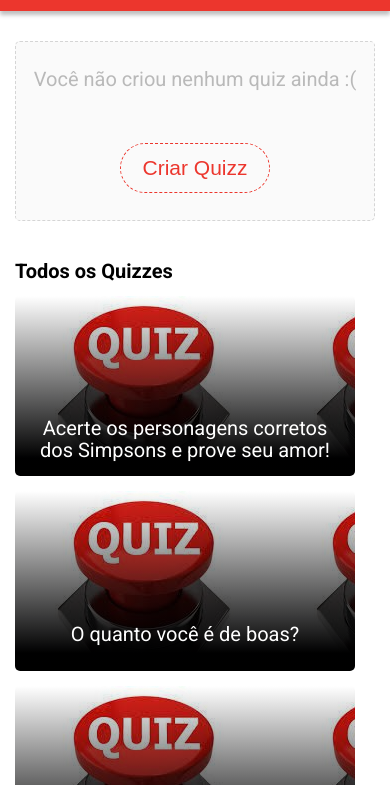
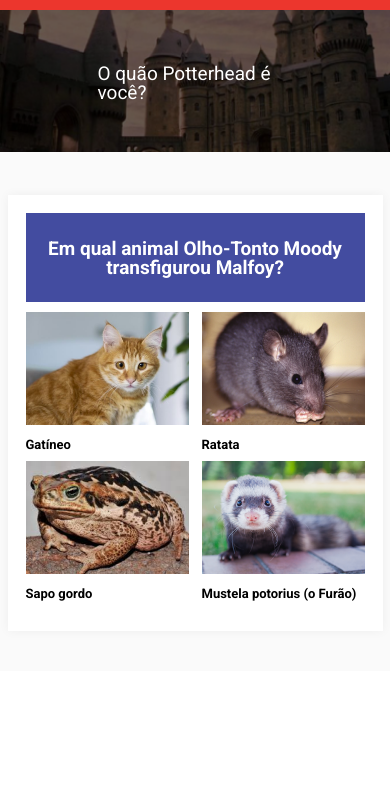
Before and after one commit to samervalente/projeto6-BuzzQuizz, a plain HTML site: page index.html in a window 390 px wide. Shown: the part 59-844 px from the top of the page. Drawn offline with Linux system fonts and the light colour scheme; a web font is replaced by a local one.

Commit message:
layout página 2

```diff
--- a/css/media.css
+++ b/css/media.css
@@ -1,11 +1,37 @@
-@media (max-width:390px){
-
-  .container{
-      margin: 30px 15px;
+@media (max-width: 390px) {
+  .container {
+    margin: 30px 15px;
   }
 
-  .quizzes-todos .quizz:last-child{
-      margin-bottom:70px;
+  .quizzes-todos .quizz:last-child {
+    margin-bottom: 70px;
+  }
+}
+
+@media (max-width: 1100px) {
+  .pagina-quizz .imagem-superior > img {
+    height: 142px;
+  }
+  .pagina-quizz .imagem-superior > h1 {
+    font-size: 19px;
+  }
+  .quizz-box {
+    width: 375px;
+    height: 436px;
+    padding: 18px;
   }
 
+  .quizz-box > h2 {
+    height: 89px;
+    font-size: 19px;
+  }
+
+  .quizz-box > div > figure > img {
+    width: 163px;
+    height: 113px;
+    margin: 10px 0 10px 0;
+  }
+  .quizz-box > div > figure > figcaption {
+    font-size: 13px;
+  }
 }
--- a/css/style.css
+++ b/css/style.css
@@ -1,102 +1,187 @@
-*{
-    box-sizing: border-box;
+* {
+  box-sizing: border-box;
 }
 
-
-header div{
-   display:flex;
-   align-items:center;
-   justify-content:center;
-   width:100%;
-   height:70px;
-   background-color:#EC362D;
-   box-shadow:0px 4px 4px rgba(0, 0, 0, 0.25);
+header div {
+  display: flex;
+  align-items: center;
+  justify-content: center;
+  width: 100%;
+  height: 70px;
+  background-color: #ec362d;
+  box-shadow: 0px 4px 4px rgba(0, 0, 0, 0.25);
+  position: fixed;
+  top: 0;
+  left: 0;
 }
 
-header h1{
-    color:white;
-    font-size:37px;
-    font-weight: bold;
-    font-family:'Roboto','sans-serif';;
+header h1 {
+  color: white;
+  font-size: 37px;
+  font-weight: bold;
+  font-family: "Roboto", "sans-serif";
 }
 
-.container{
-    max-width:1050px;
-    margin: 55px auto;
-    font-family:'Roboto','sans-serif';;
+.container {
+  max-width: 1050px;
+  margin: 55px auto;
+  font-family: "Roboto", "sans-serif";
+  margin-top: 69px;
 }
 
- .quizzes-usuario{
-    width:100%;
-    border:1px dashed #D5D5D5;
-    height:180px;
-    border-radius:5px;
-    display:flex;
-    flex-direction:column;
-    align-items:center;
-    justify-content:space-around;
-    background-color:#FAFAFA;
-    margin-bottom:40px;
+.quizzes-usuario {
+  width: 100%;
+  border: 1px dashed #d5d5d5;
+  height: 180px;
+  border-radius: 5px;
+  display: flex;
+  flex-direction: column;
+  align-items: center;
+  justify-content: space-around;
+  background-color: #fafafa;
+  margin-bottom: 40px;
 }
 
-.quizzes-usuario p{
-    color:#B9B9B9;
-    font-size:20px;
+.quizzes-usuario p {
+  color: #b9b9b9;
+  font-size: 20px;
 }
 
-.container button{
- color: #EC362D;
- border-radius:50px;
- width:150px;
- height:50px;
- border: 1px dashed #EC362D;
- background-color:#FAFAFA;
- cursor:pointer;
- font-size:21px;
- font-weight:normal;
+.container button {
+  color: #ec362d;
+  border-radius: 50px;
+  width: 150px;
+  height: 50px;
+  border: 1px dashed #ec362d;
+  background-color: #fafafa;
+  cursor: pointer;
+  font-size: 21px;
+  font-weight: normal;
 }
 
-.container button:hover{
-    background-color:rgba(240, 234, 234, 0.795);
-    transition:0.6s;
+.container button:hover {
+  background-color: rgba(240, 234, 234, 0.795);
+  transition: 0.6s;
 }
 
-.quizzes-todos h4{
-    font-weight:bold;
-    font-size:20px;
+.quizzes-todos h4 {
+  font-weight: bold;
+  font-size: 20px;
 }
 
-.quizzes{
-    width:100%;
-    height:100%;
-    display:flex;
-    flex-wrap:wrap;
-    justify-content:space-between;
-    align-items:center;
-
+.quizzes {
+  width: 100%;
+  height: 100%;
+  display: flex;
+  flex-wrap: wrap;
+  justify-content: space-between;
+  align-items: center;
 }
 
-.quizz{
-    width:340px;
-    height:180px;
-    background:linear-gradient(180deg, rgba(224, 224, 33, 0) 0%, rgba(0,0,0.5) 90%,
-    #000000 100%), url('../src/images/teste.jpeg');
-    border-radius:5px;
-    margin-top:15px;
-    position:relative;
-    text-align:center;
-    display:flex;
-    align-items:flex-end;
-    justify-content:center;
+.quizz {
+  width: 340px;
+  height: 180px;
+  background: linear-gradient(
+      180deg,
+      rgba(224, 224, 33, 0) 0%,
+      rgba(0, 0, 0.5) 90%,
+      #000000 100%
+    ),
+    url("../src/images/teste.jpeg");
+  border-radius: 5px;
+  margin-top: 15px;
+  position: relative;
+  text-align: center;
+  display: flex;
+  align-items: flex-end;
+  justify-content: center;
 }
 
-.titulo-quizz{
-    color:white;
-    font-size:20px;
-    line-height:22px;
-    font-weight:400;
-    margin: 0px 10px 10px 10px;
-    display:flex;
-    align-items:center;
-    min-height:54px;
+.titulo-quizz {
+  color: white;
+  font-size: 20px;
+  line-height: 22px;
+  font-weight: 400;
+  margin: 0px 10px 10px 10px;
+  display: flex;
+  align-items: center;
+  min-height: 54px;
 }
+
+.esconder {
+  display: none;
+}
+
+.pagina-quizz {
+  background-color: #fafafa;
+  font-family: "Roboto", sans-serif;
+  display: flex;
+  flex-direction: column;
+  justify-content: center;
+  align-items: center;
+}
+
+.pagina-quizz .imagem-superior > img {
+  width: 100%;
+  height: 227px;
+  object-fit: cover;
+  background: linear-gradient(0deg, rgba(0, 0, 0, 0.6), rgba(0, 0, 0, 0.6)),
+    url("../src/images/Rectangle\ 34.png");
+}
+
+.pagina-quizz .imagem-superior {
+  position: relative;
+  width: 100%;
+  height: auto;
+  margin-top: 69px;
+}
+
+.pagina-quizz .imagem-superior > h1 {
+  position: absolute;
+  top: 50%;
+  left: 50%;
+  transform: translate(-50%, -50%);
+  color: #ffffff;
+  font-size: 39px;
+}
+
+.quizz-box {
+  width: 756px;
+  height: 676px;
+  padding: 35px;
+  background-color: #ffffff;
+  box-shadow: 0px 0px 10px rgba(0, 0, 0, 0.05);
+  margin-top: 40px;
+  margin-bottom: 40px;
+}
+
+.quizz-box > h2 {
+  width: 100%;
+  height: 138px;
+  background-color: #434ca0;
+  color: #ffffff;
+  font-weight: bold;
+  font-size: 23px;
+  display: flex;
+  align-items: center;
+  justify-content: center;
+  text-align: center;
+}
+
+.quizz-box > div {
+  display: flex;
+  flex-wrap: wrap;
+  justify-content: space-between;
+}
+
+.quizz-box > div > figure > img {
+  width: 320px;
+  height: 175px;
+  object-fit: cover;
+  margin: 20px 0 10px 0;
+}
+.quizz-box > div > figure > figcaption {
+  font-size: 20px;
+  font-weight: bold;
+  color: #000000;
+}
--- a/index.html
+++ b/index.html
@@ -1,30 +1,31 @@
 <!DOCTYPE html>
 <html lang="pt-br">
   <head>
-    <meta charset="UTF-8">
-    <meta http-equiv="X-UA-Compatible" content="IE=edge">
-    <meta name="viewport" content="width=device-width, initial-scale=1.0">
+    <meta charset="UTF-8" />
+    <meta http-equiv="X-UA-Compatible" content="IE=edge" />
+    <meta name="viewport" content="width=device-width, initial-scale=1.0" />
     <title>BuzzQuizz</title>
 
     <!--Links CSS-->
-    <link rel="stylesheet" href="css/style.css">
-    <link rel="stylesheet" href="css/reset.css">
-    <link rel="stylesheet" href="css/media.css">
+    <link rel="stylesheet" href="css/style.css" />
+    <link rel="stylesheet" href="css/reset.css" />
+    <link rel="stylesheet" href="css/media.css" />
 
     <!--Fonts-->
-    <link rel="preconnect" href="https://fonts.googleapis.com">
-    <link rel="preconnect" href="https://fonts.gstatic.com" crossorigin>
-    <link href="https://fonts.googleapis.com/css2?family=Encode+Sans:wght@100;200;300;400;500;600;700&family=Loved+by+the+King&family=Righteous&family=Roboto:ital,wght@0,100;0,300;0,400;0,500;0,700;1,100;1,300;1,400;1,500&family=Updock&display=swap" rel="stylesheet">
-
+    <link rel="preconnect" href="https://fonts.googleapis.com" />
+    <link rel="preconnect" href="https://fonts.gstatic.com" crossorigin />
+    <link
+      href="https://fonts.googleapis.com/css2?family=Encode+Sans:wght@100;200;300;400;500;600;700&family=Loved+by+the+King&family=Righteous&family=Roboto:ital,wght@0,100;0,300;0,400;0,500;0,700;1,100;1,300;1,400;1,500&family=Updock&display=swap"
+      rel="stylesheet"
+    />
   </head>
   <body>
-
     <header>
       <div><h1>BuzzQuizz</h1></div>
     </header>
 
     <main>
-           <div class="container">
+      <div class="container esconder">
         <div class="quizzes-usuario">
           <p>Você não criou nenhum quiz ainda :(</p>
           <button class="criarQuizz" onclick="criarQuizz()">Criar Quizz</button>
@@ -33,25 +34,59 @@
           <h4>Todos os Quizzes</h4>
           <div class="quizzes">
             <div class="quizz">
-                        <p class="titulo-quizz">Acerte os personagens corretos dos Simpsons e prove seu amor!</p>
+              <p class="titulo-quizz">
+                Acerte os personagens corretos dos Simpsons e prove seu amor!
+              </p>
             </div>
             <div class="quizz">
               <p class="titulo-quizz">O quanto você é de boas?</p>
             </div>
             <div class="quizz">
-                        <p class="titulo-quizz">Acerte os personagens corretos dos Simpsons e prove seu amor!</p>
+              <p class="titulo-quizz">
+                Acerte os personagens corretos dos Simpsons e prove seu amor!
+              </p>
             </div>
             <div class="quizz">
-                        <p class="titulo-quizz">Acerte os personagens corretos dos Simpsons e prove seu amor!</p>
+              <p class="titulo-quizz">
+                Acerte os personagens corretos dos Simpsons e prove seu amor!
+              </p>
             </div>
             <div class="quizz">
               <p class="titulo-quizz">O quanto você é de boas?</p>
             </div>
             <div class="quizz">
-                        <p class="titulo-quizz">Acerte os personagens corretos dos Simpsons e prove seu amor!</p>
+              <p class="titulo-quizz">
+                Acerte os personagens corretos dos Simpsons e prove seu amor!
+              </p>
             </div>
           </div>
-
+        </div>
+      </div>
+      <div class="pagina-quizz">
+        <div class="imagem-superior">
+          <img src="src/images/Rectangle 34.png" />
+          <h1>O quão Potterhead é você?</h1>
+        </div>
+        <div class="quizz-box">
+          <h2>Em qual animal Olho-Tonto Moody transfigurou Malfoy?</h2>
+          <div>
+            <figure>
+              <img src="src/images/image 3.png" />
+              <figcaption>Gatíneo</figcaption>
+            </figure>
+            <figure>
+              <img src="src/images/image 4.png" />
+              <figcaption>Ratata</figcaption>
+            </figure>
+            <figure>
+              <img src="src/images/image 7.png" />
+              <figcaption>Sapo gordo</figcaption>
+            </figure>
+            <figure>
+              <img src="src/images/image 8.png" />
+              <figcaption>Mustela potorius (o Furão)</figcaption>
+            </figure>
+          </div>
         </div>
       </div>
     </main>
```
Also changed, not shown: src/images/Rectangle 34.png (added), src/images/image 3.png (added), src/images/image 4.png (added), src/images/image 7.png (added), src/images/image 8.png (added). Lines whose indentation alone changed are shown as unchanged.
